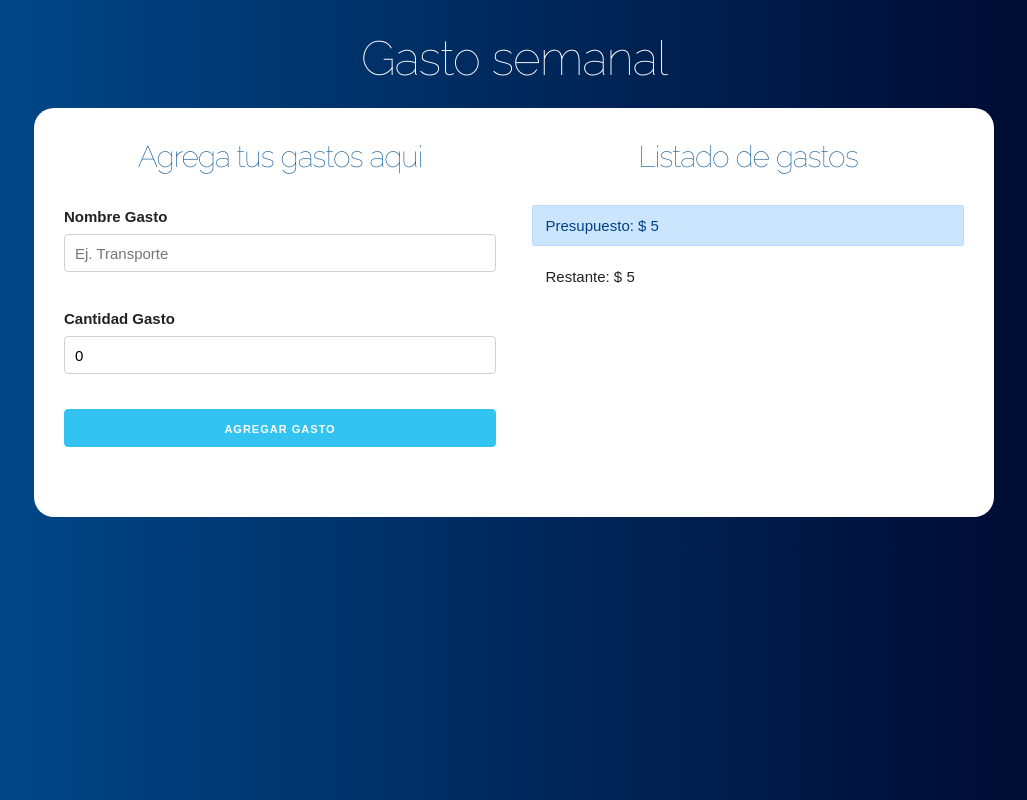
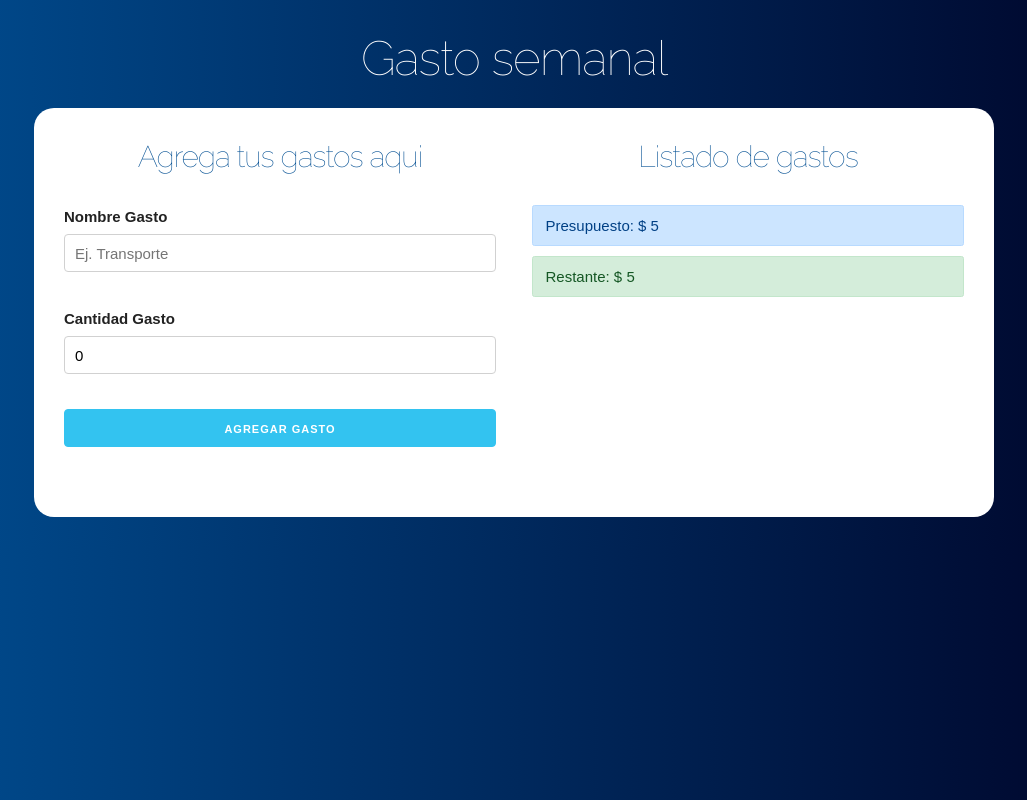
Before and after one commit to jmgomez1986/Udemy.React.La.Guia.Completa.Hooks.Redux.Context-, a React (Create React App) app in the folder proyectos/03_presupuesto/: page / in a window 1280 px wide. Both pictures are taken after typing "5" into the empty fields and a click on the input "Definir presupuesto". Shown: the whole page, without its empty margins (126-1153 px from the left). Built offline with nearby package versions, Linux system fonts and the light colour scheme.

Commit message:
Seccion 6: PROYECTO: Control de Presupuesto / Clase 81: Cambiando el color del restante conforme se agota el presupuesto

```diff
--- a/proyectos/03_presupuesto/src/App.js
+++ b/proyectos/03_presupuesto/src/App.js
@@ -29,7 +29,7 @@
       console.log('Gasto: ', gasto);
     }
 
-  }); // Saque el arreglo de dependencias porque solo funcionaba con 'gasto0 pero marcaba un warning, si agregaba todos los demas andaba mal la app
+  }, [gasto, crearGasto, gastos, restante]);
 
   return (
     <div className="container">
--- /dev/null
+++ b/proyectos/03_presupuesto/src/Helpers.js
@@ -0,0 +1,12 @@
+export const revisarPresupuesto = (presupuesto, restante) => {
+  let clase;
+
+  if ( (presupuesto / 4 ) > restante) {
+    clase = 'alert alert-danger';
+  } else if ((presupuesto / 2) > restante ) {
+    clase = 'alert alert-warning';
+  } else {
+    clase = 'alert alert-success';
+  }
+  return clase;
+}
--- a/proyectos/03_presupuesto/src/components/ControlPresupuesto.js
+++ b/proyectos/03_presupuesto/src/components/ControlPresupuesto.js
@@ -1,4 +1,5 @@
 import React, {Fragment} from 'react';
+import { revisarPresupuesto } from '../Helpers'
 
 const ControlPresupuesto = ({ presupuesto, restante}) => {
   return (
@@ -7,7 +8,7 @@
         Presupuesto: $ {presupuesto}
       </div>
 
-      <div className="alert">
+      <div className={revisarPresupuesto(presupuesto, restante)}>
         Restante: $ {restante}
       </div>
     </Fragment>
```
